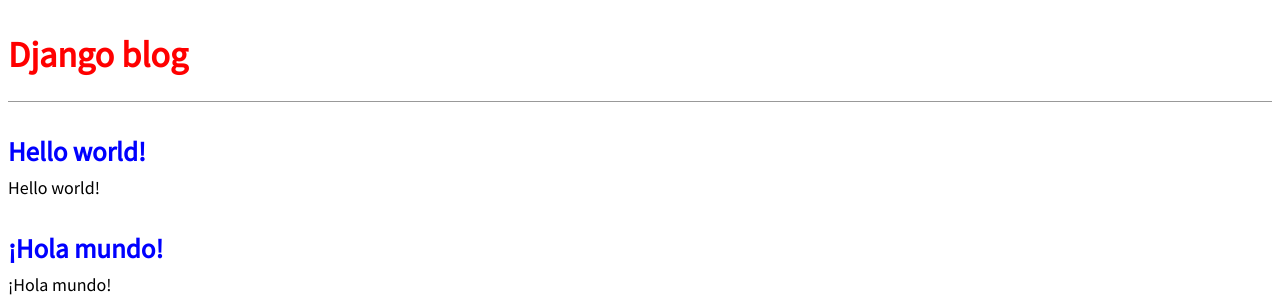
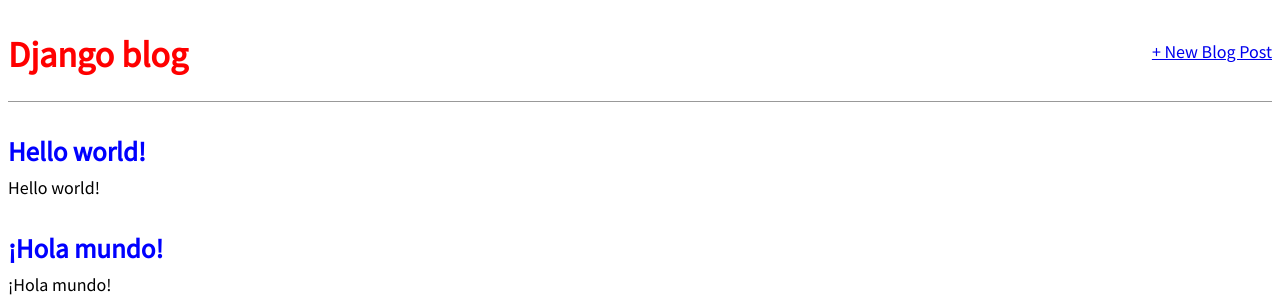
Before and after one commit to dfe325/blog, a Django app: page / in a window 1280 px wide. Shown: the top 300 px of the page. Run offline with Django 3.2, Linux system fonts and the light colour scheme; data comes from the database, SQL or seed files in the repository; both versions use the stored data as it was after the commit.

Commit message:
added user blogging functionality

```diff
--- a/blog/models.py
+++ b/blog/models.py
@@ -1,6 +1,7 @@
 # blog / models.py
 
 from django.db import models
+from django.urls import reverse # new
 
 class Post(models.Model):
 
@@ -13,3 +14,6 @@
 
     def __str__(self):
         return self.title
+
+    def get_absolute_url(self):  # new
+        return reverse('post_detail', args=[str(self.id)])
--- a/blog/urls.py
+++ b/blog/urls.py
@@ -1,9 +1,12 @@
 # blog/urls.py
 from django.urls import path
 
-from .views import BlogListView, BlogDetailView # new
+from .views import BlogListView, BlogDetailView, BlogCreateView # new
 
 urlpatterns = [
+
+    path('post/new/', BlogCreateView.as_view(), name='post_new'), # new
     path('post/<int:pk>/', BlogDetailView.as_view(), name='post_detail'), # new
     path('', BlogListView.as_view(), name='home'),
+
 ]
--- a/blog/views.py
+++ b/blog/views.py
@@ -1,6 +1,8 @@
 #from django.shortcuts import render
 
 from django.views.generic import ListView, DetailView #new
+
+from django.views.generic.edit import CreateView # new
 
 from .models import Post
 
@@ -15,3 +17,11 @@
     model = Post
 
     template_name = 'post_detail.html'
+
+class BlogCreateView(CreateView): # new
+
+    model = Post
+
+    template_name = 'post_new.html'
+
+    fields = ['title', 'author', 'body']
--- a/templates/base.html
+++ b/templates/base.html
@@ -16,13 +16,23 @@
 
   <body>
 
-    <header>
+    <div>
 
-      <h1><a href="{% url 'home' %}">Django blog</a></h1>
+      <header>
 
-    </header>
+        <div class="nav-left">
 
-    <div>
+          <h1><a href="{% url 'home' %}">Django blog</a></h1>
+
+        </div>
+
+        <div class="nav-right">
+
+          <a href="{% url 'post_new' %}">+ New Blog Post</a>
+
+        </div>
+
+      </header>
 
       {% block content %}
 
```
Also changed, not shown: templates/post_new.html (added, +16 -0 lines), db.sqlite3.
